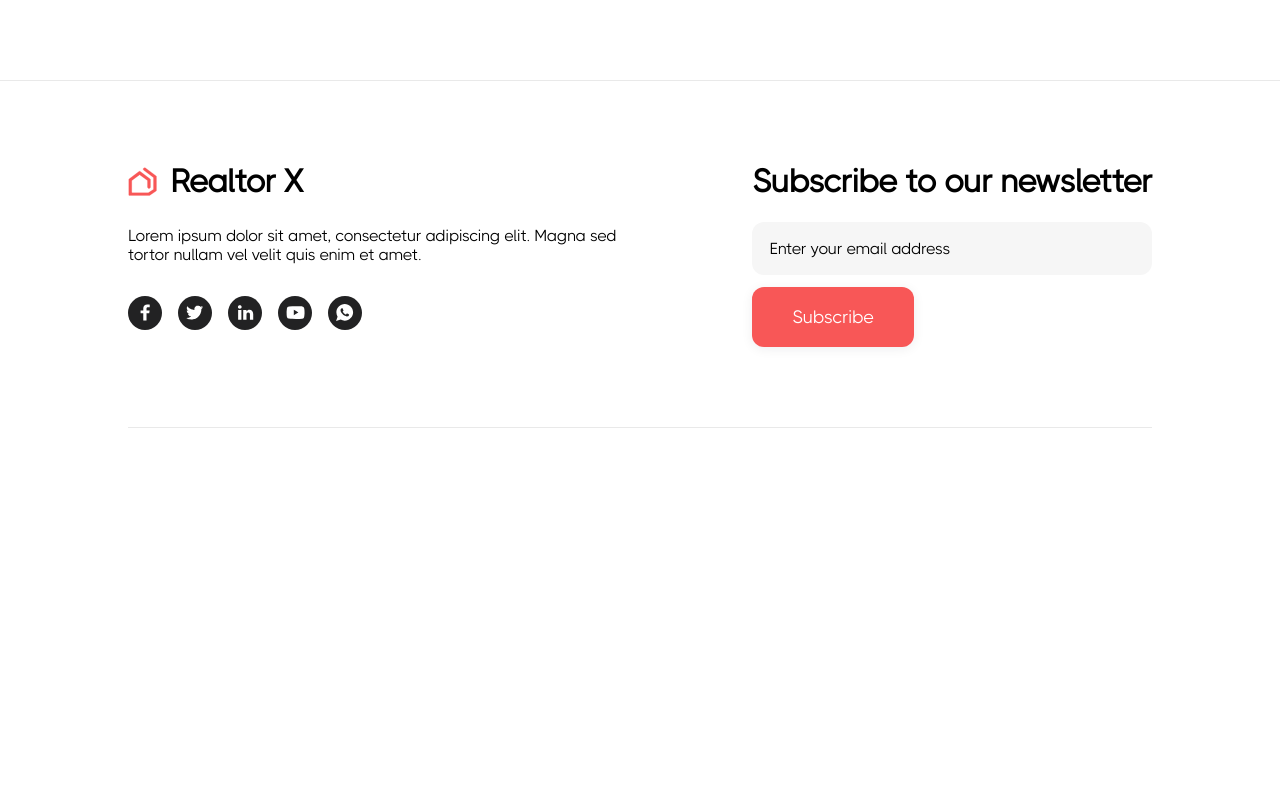
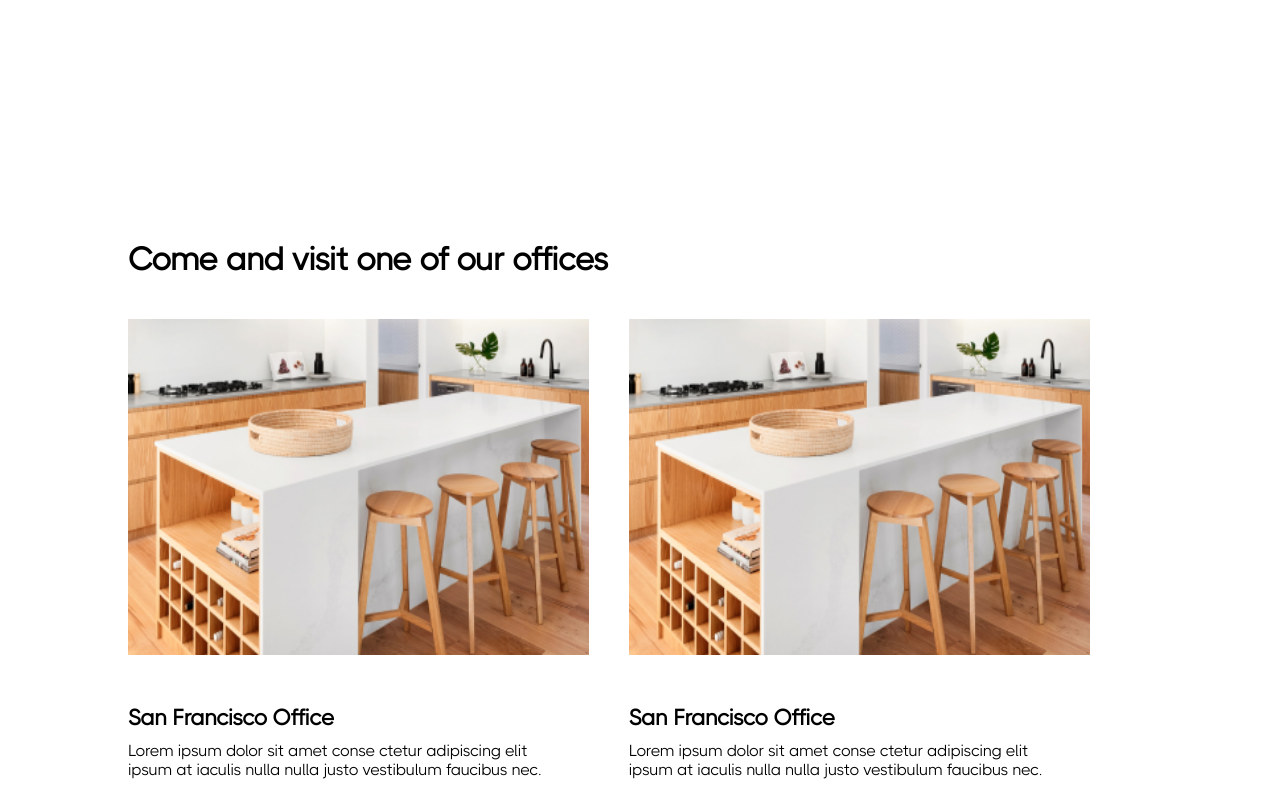
Before and after one commit to ikmean/WH-UI, a React (Create React App) app: page /about in a window 1280 px wide. Shown: the part 6720-7527 px from the top of the page. Before the commit the page ends 7148 px from the top, so only its background shows below. Built offline with nearby package versions, Linux system fonts and the light colour scheme.

Commit message:
add: offices

```diff
--- a/src/components/agents/AgentBox.tsx
+++ b/src/components/agents/AgentBox.tsx
@@ -2,30 +2,20 @@ import React from "react"
 import img1 from "../../lib/images/img1.png"
 import { Line } from "../articles/ArticlesStyles"
 import { AgentBoxStyles, ImgWrapper, InfoBox, TextBox } from "./AgentsStyles"
-import { ReactComponent as Phone } from "../../lib/icons/phone.svg"
-import { ReactComponent as MailRed } from "../../lib/icons/mailRed.svg"
+import ContactInfo from "./ContactInfo"
 
 export default function AgentBox() {
   return (
     <AgentBoxStyles>
       <ImgWrapper>
         <img src={img1} alt="img1" width="100%" height="367.77px" />
-        <div>
-          <InfoBox>Agent</InfoBox>
-        </div>
+        <InfoBox>Agent</InfoBox>
       </ImgWrapper>
       <TextBox>
         <h2>John Carter</h2>
         <p>Blandit massa enim nec dui morbi enim nunc faucibus a pellent.</p>
         <Line />
-        <div>
-          <Phone />
-          <span>(414) 325-427</span>
-        </div>
-        <div>
-          <MailRed />
-          <span>john@realtorx.com</span>
-        </div>
+        <ContactInfo />
       </TextBox>
     </AgentBoxStyles>
   )
--- a/src/components/agents/AgentsStyles.tsx
+++ b/src/components/agents/AgentsStyles.tsx
@@ -59,12 +59,7 @@ export const TextBox = styled.div`
     margin-bottom: 8px;
   }
   div {
-    display: flex;
-    align-items: center;
     margin-bottom: 20px;
-    span {
-      margin-left: 16.7px;
-    }
   }
 `
 export const AgentWrapper = styled.div`
@@ -73,3 +68,16 @@ export const AgentWrapper = styled.div`
   width: 100%;
   margin-top: 67px;
 `
+export const ContactStyles = styled.div`
+  display: flex;
+  flex-direction: column;
+  align-items: flex-start;
+  div {
+    display: flex;
+    align-items: center;
+    margin-right: 35px;
+    span {
+      margin-left: 16.7px;
+    }
+  }
+`
--- /dev/null
+++ b/src/components/agents/ContactInfo.tsx
@@ -0,0 +1,23 @@
+import React from "react"
+import { ReactComponent as Phone } from "../../lib/icons/phone.svg"
+import { ReactComponent as MailRed } from "../../lib/icons/mailRed.svg"
+import { ContactStyles } from "./AgentsStyles"
+
+interface props {
+  direction?: string
+}
+
+export default function ContactInfo({ direction }: props) {
+  return (
+    <ContactStyles className={direction}>
+      <div>
+        <Phone />
+        <span>(414) 325-427</span>
+      </div>
+      <div>
+        <MailRed />
+        <span>john@realtorx.com</span>
+      </div>
+    </ContactStyles>
+  )
+}
--- /dev/null
+++ b/src/components/offices/OfficeBox.tsx
@@ -0,0 +1,21 @@
+import React from "react"
+import img1 from "../../lib/images/img1.png"
+import ContactInfo from "../agents/ContactInfo"
+import { BoxContainer, Info, Line } from "./OfficesStyles"
+
+export default function OfficeBox() {
+  return (
+    <BoxContainer>
+      <img src={img1} alt="img1" width="100%" height="336.56px" />
+      <Info>
+        <h2>San Francisco Office</h2>
+        <p>
+          Lorem ipsum dolor sit amet conse ctetur adipiscing elit ipsum at
+          iaculis nulla nulla justo vestibulum faucibus nec.
+        </p>
+        <Line />
+        <ContactInfo direction="row" />
+      </Info>
+    </BoxContainer>
+  )
+}
--- /dev/null
+++ b/src/components/offices/Offices.tsx
@@ -0,0 +1,20 @@
+import React from "react"
+import OfficeBox from "./OfficeBox"
+import { Header, Wrapper, BoxWrapper } from "./OfficesStyles"
+
+export default function Offices() {
+  return (
+    <Wrapper>
+      <Header>
+        <h1>Come and visit one of our offices</h1>
+      </Header>
+      <BoxWrapper className="flex">
+        <OfficeBox />
+        <OfficeBox />
+        {/* <OfficeBox />
+        <OfficeBox />
+        <OfficeBox /> */}
+      </BoxWrapper>
+    </Wrapper>
+  )
+}
--- /dev/null
+++ b/src/components/offices/OfficesStyles.tsx
@@ -0,0 +1,45 @@
+import styled from "styled-components"
+import { colors } from "../../lib/colors"
+
+export const Wrapper = styled.div`
+  margin-top: 168px;
+  width: 100%;
+  padding-left: 10%;
+  h1 {
+    font-size: 32px;
+  }
+`
+export const Header = styled.div`
+  width: 100%;
+  margin-bottom: 41px;
+  font-size: 32px;
+`
+
+export const BoxContainer = styled.div`
+  width: 40%;
+  margin-right: 40px;
+  h2 {
+    font-size: 22px;
+    line-height: 30px;
+  }
+`
+
+export const Info = styled.div`
+  margin-top: 44px;
+  padding-right: 20px;
+  h2 {
+    margin-bottom: 8px;
+  }
+`
+
+export const Line = styled.div`
+  height: 1px;
+  width: 100%;
+  background: ${colors.border};
+  margin: 35px 0;
+`
+
+export const BoxWrapper = styled.div`
+  display: flex;
+  overflow: hidden;
+`
--- a/src/index.css
+++ b/src/index.css
@@ -52,6 +52,9 @@ li {
 .flex {
   display: flex;
 }
+.row {
+  flex-direction: row !important;
+}
 .space-between {
   justify-content: space-between;
 }
--- a/src/pages/about/About.tsx
+++ b/src/pages/about/About.tsx
@@ -5,6 +5,7 @@ import { TakeALook } from "../../components/takeALook/TakeALook"
 import { AboutUs } from "../../components/aboutUs/AboutUs"
 import { Agents } from "../../components/agents/Agents"
 import { Values } from "../../components/values/Values"
+import Offices from "../../components/offices/Offices"
 
 function About() {
   return (
@@ -48,6 +49,7 @@ function About() {
       <AboutUs />
       <Agents />
       <Values />
+      <Offices />
     </AboutContainer>
   )
 }
```
